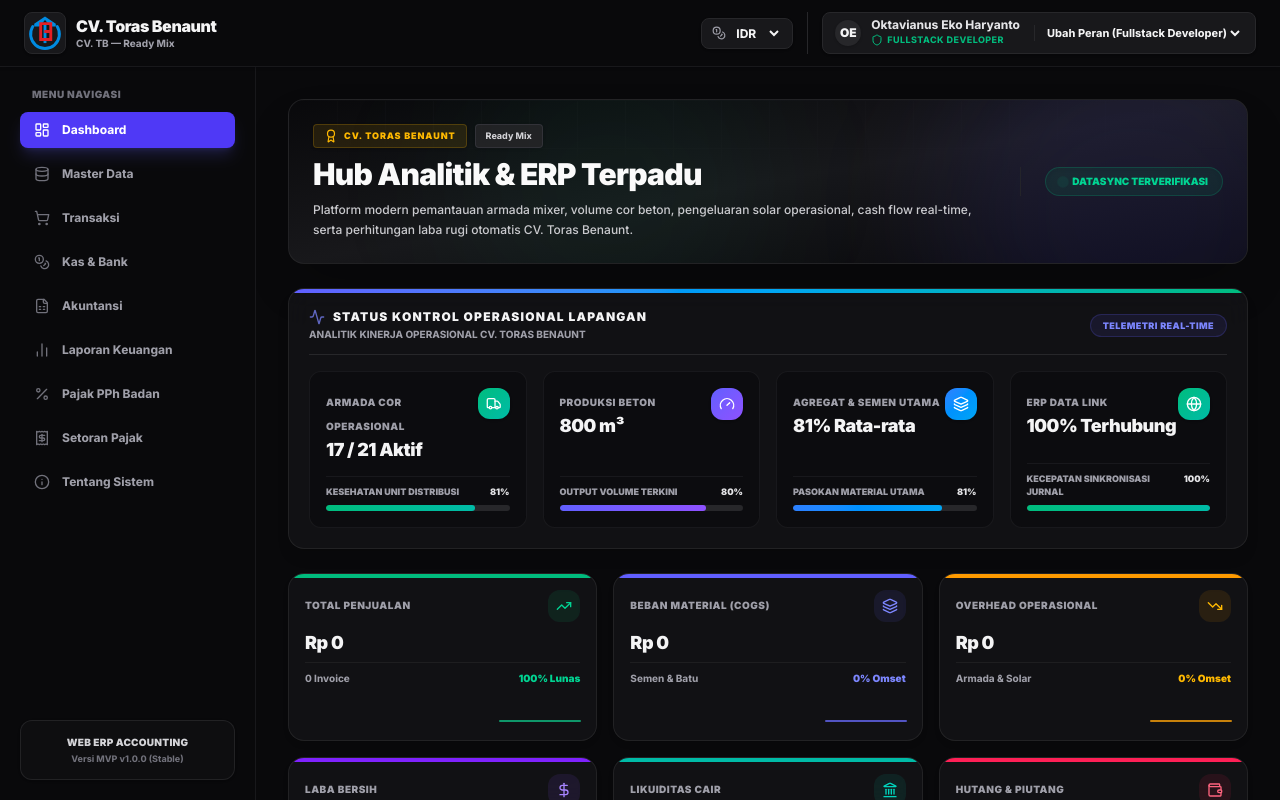
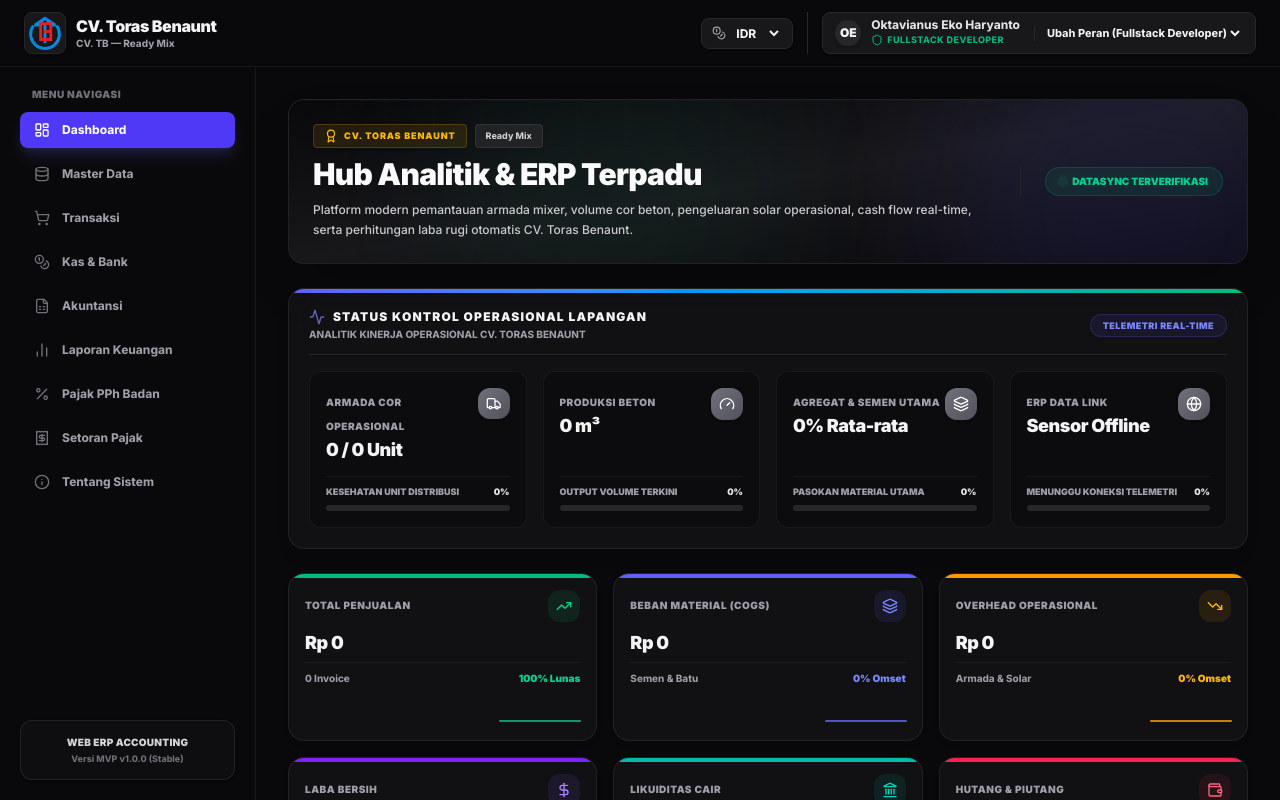
Before and after one commit to okta-s-009/web-accounting-erp, a React (Vite) app: page / in a window 1280 px wide. Built offline with nearby package versions, Linux system fonts and the light colour scheme.

Commit message:
chore: zero out static dashboard telemetry mockups for clean slate

```diff
--- a/src/components/DashboardTab.tsx
+++ b/src/components/DashboardTab.tsx
@@ -499,10 +499,10 @@ export const DashboardTab: React.FC<DashboardTabProps> = ({ db }) => {
           title: 'Analitik Kinerja Operasional CV. Toras Benaunt',
           type: 'consolidated',
           metrics: [
-            { label: 'Armada Cor Operasional', value: '17 / 21 Aktif', desc: 'Kesehatan Unit Distribusi', icon: Truck, progress: 81, color: 'from-emerald-500 to-teal-500', textClass: 'text-emerald-600' },
-            { label: 'Produksi Beton', value: '800 m³', desc: 'Output Volume Terkini', icon: Gauge, progress: 80, color: 'from-indigo-500 to-violet-500', textClass: 'text-indigo-600' },
-            { label: 'Agregat & Semen Utama', value: '81% Rata-rata', desc: 'Pasokan Material Utama', icon: Layers3, progress: 81, color: 'from-blue-500 to-sky-500', textClass: 'text-blue-600' },
-            { label: 'ERP Data Link', value: '100% Terhubung', desc: 'Kecepatan Sinkronisasi Jurnal', icon: Globe, progress: 100, color: 'from-emerald-500 to-teal-500', textClass: 'text-emerald-600' },
+            { label: 'Armada Cor Operasional', value: '0 / 0 Unit', desc: 'Kesehatan Unit Distribusi', icon: Truck, progress: 0, color: 'from-zinc-500 to-zinc-600', textClass: 'text-zinc-600' },
+            { label: 'Produksi Beton', value: '0 m³', desc: 'Output Volume Terkini', icon: Gauge, progress: 0, color: 'from-zinc-500 to-zinc-600', textClass: 'text-zinc-600' },
+            { label: 'Agregat & Semen Utama', value: '0% Rata-rata', desc: 'Pasokan Material Utama', icon: Layers3, progress: 0, color: 'from-zinc-500 to-zinc-600', textClass: 'text-zinc-600' },
+            { label: 'ERP Data Link', value: 'Sensor Offline', desc: 'Menunggu Koneksi Telemetri', icon: Globe, progress: 0, color: 'from-zinc-500 to-zinc-600', textClass: 'text-zinc-600' },
           ]
         };
     }
```
